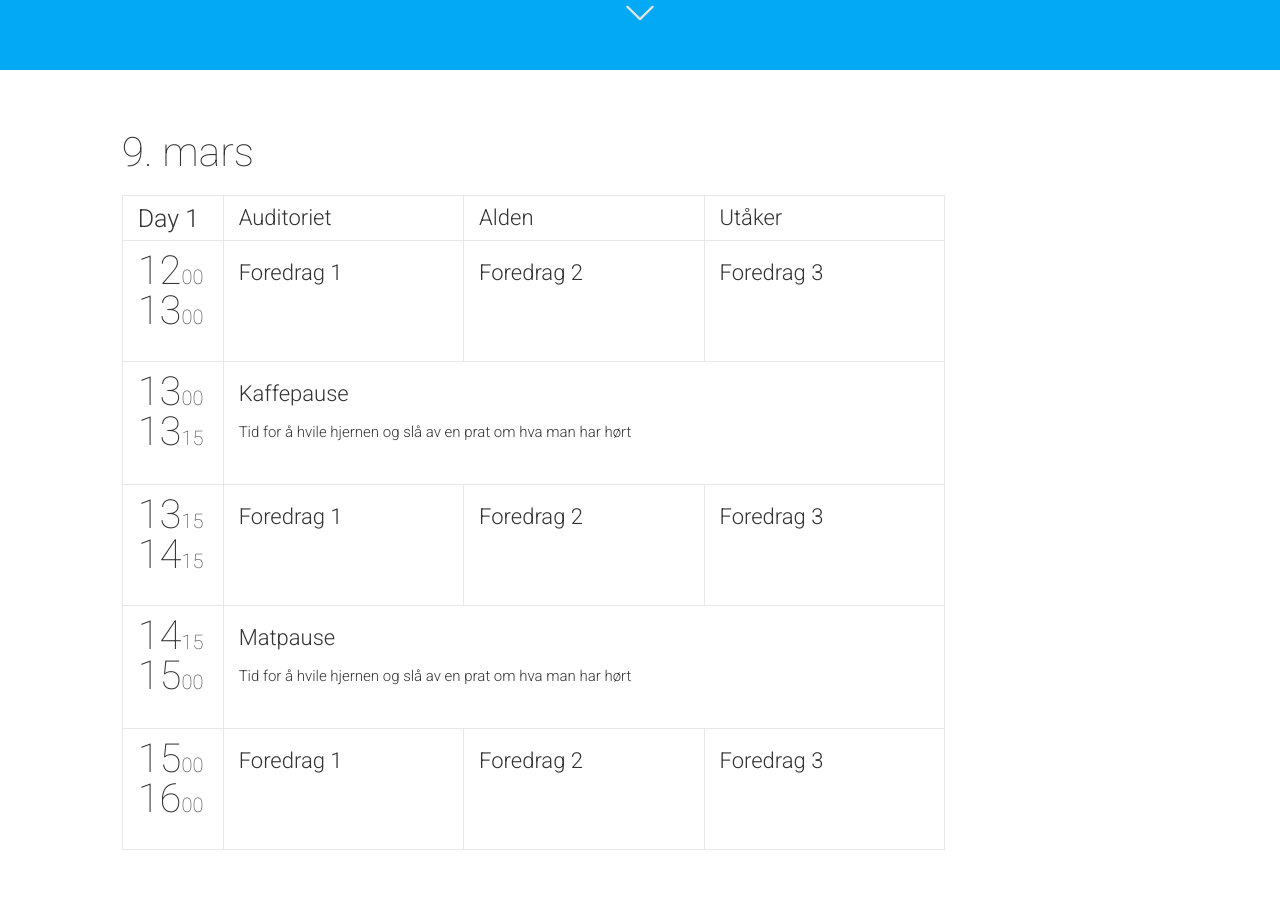
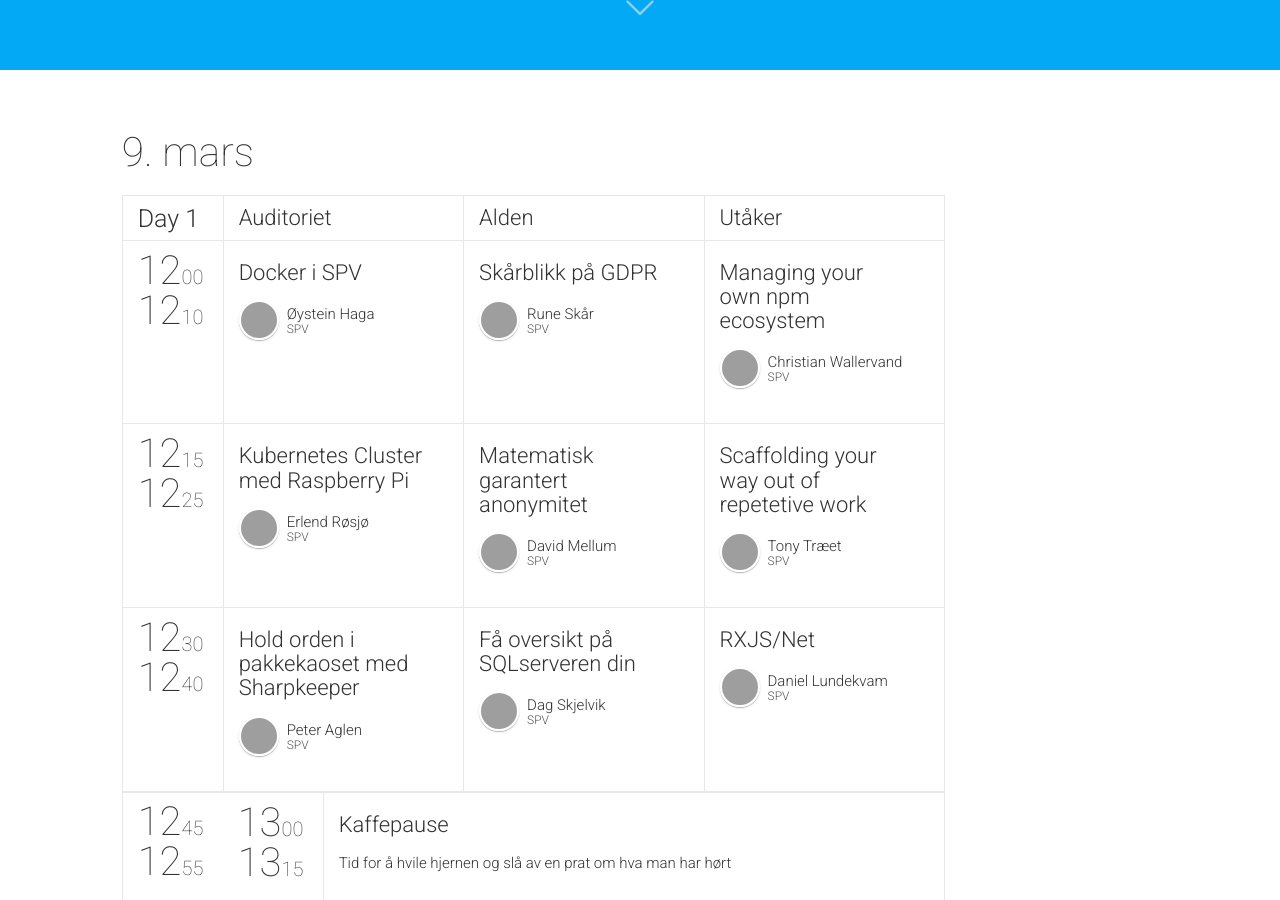
Before and after one commit to SparebankenVest/plask, a Jekyll site: the page built from index.html, in a window 1280 px wide and 900 px high, scrolled down 830 px. Built offline with Jekyll 4.4.1, drawn with Linux system fonts in a browser that asks for light colours; nearby versions of some CDN libraries; comment, search, counter and statistics services are not loaded; some of the changed text lies outside the part shown; grey boxes are pictures that could not be loaded.

Commit message:
Add extra speekers sessions and schedule

```diff
--- a/_data/schedule.yml
+++ b/_data/schedule.yml
@@ -8,8 +8,23 @@
   timeslots:
     - {
     	startTime: "12:00",
-    	endTime: "13:00",
+    	endTime: "12:10",
     	sessionIds: [001, 002, 003]
+    }
+    - {
+    	startTime: "12:15",
+    	endTime: "12:25",
+    	sessionIds: [004, 005, 006]
+    }
+    - {
+    	startTime: "12:30",
+    	endTime: "12:40",
+    	sessionIds: [007, 008, 009]
+    }
+    - {
+    	startTime: "12:45",
+    	endTime: "12:55",
+    	sessionIds: [010, 011, 012]
     }
     - {
         startTime: "13:00",
--- a/_data/sessions.yml
+++ b/_data/sessions.yml
@@ -12,19 +12,59 @@
   description: "Tid for å hvile hjernen og slå av en prat om hva man har hørt"
 -
   id: 001
-  title: "Foredrag 1"
-  description: "Beskrivelse"
+  title: "Docker i SPV"
+  description: "Rask intro om docker. Vise eksempel på hva vi kan gjøre i spv for å dra nytte av denne teknologien"
   subtype: lightningtalk
-  speakers: [3, 6]
+  speakers: [1]
 -
   id: 002
-  title: "Foredrag 2"
-  description: "Beskrivelse"
+  title: "Skårblikk på GDPR"
+  description: "I følge www.gdprcountdownclock.com er det nå 106dager 11timer 26minutter og 04sekunder til den magiske GDPR datoen... men hva betyr det egentlig..?
+  The EU General Data Protection Regulation (GDPR) replaces the Data Protection Directive 95/46/EC and was designed to harmonize data privacy laws across Euro... bla bla bla bla
+
+  (Ble utfordret at Ingrid til å gi mitt skråblikk på GDPR....)"
   subtype: lightningtalk
-  speakers: [3, 6]
+  speakers: [2]
 -
   id: 003
-  title: "Foredrag 3"
-  description: "Beskrivelse"
+  title: "Managing your own npm ecosystem"
+  description: "Deling av kode er like viktig som det er vanskelig og npm er et flott verktøy for å kunne oppnå deling med andre personer i verden eller i ditt selskap.
+I løpet av denne lyntalen vil jeg dele erfaringer og det jeg mener er best practice rundt hvordan man bør jobbe med et økosystem av npm-pakker."
   subtype: lightningtalk
-  speakers: [3, 6]
+  speakers: [3]
+-
+  id: 004
+  title: "Kubernetes Cluster med Raspberry Pi"
+  description: "Kubernetes-cluster med Raspberry Pi show and tell"
+  subtype: lightningtalk
+  speakers: [4]
+-
+  id: 005
+  title: "Matematisk garantert anonymitet"
+  description: ""
+  subtype: lightningtalk
+  speakers: [5]
+-
+  id: 006
+  title: "Scaffolding your way out of repetetive work"
+  description: "Hvordan scaffolding øker produktivitet"
+  subtype: lightningtalk
+  speakers: [6]
+-
+  id: 007
+  title: "Hold orden i pakkekaoset med Sharpkeeper"
+  description: "SharpKeeper benytter API'ene til GitHub Og NuGet for å lage en oversikt av hvilke NuGet-pakker som er brukt hvor, og i hvilke versjoner. På toppen ligger et enkelt brukergrensesnitt for å søke blant prosjekter og pakker, og for å visualisere versjonskonflikter, bruk av svartelistede pakker og annet. I tillegg kan SharpKeeper benyttes for kjapp og enkel oppdatering av pakker."
+  subtype: lightningtalk
+  speakers: [7]
+-
+  id: 008
+  title: "Få oversikt på SQLserveren din"
+  description: "Vi ser på hvordan vi med helt vanlige SQL spørringer kan få oversikt over innhold og tilstand på SQL Server."
+  subtype: lightningtalk
+  speakers: [8]
+-
+  id: 009
+  title: "RXJS/Net"
+  description: "Rx - reactive extensions. Hva er det? Hva kan det hjelpe oss med? Etc."
+  subtype: lightningtalk
+  speakers: [9]
--- /dev/null
+++ b/_data/speakers.yml
@@ -0,0 +1,72 @@
+-
+  id: 1
+  name: "Øystein"
+  surname: "Haga"
+  company: "SPV"
+  title: ""
+  bio: ""
+  rockstar: true
+-
+  id: 2
+  name: "Rune"
+  surname: "Skår"
+  company: "SPV"
+  title: ""
+  bio: ""
+  rockstar: true
+-
+  id: 3
+  name: "Christian"
+  surname: "Wallervand"
+  company: "SPV"
+  title: ""
+  bio: ""
+  rockstar: true
+-
+  id: 4
+  name: "Erlend"
+  surname: "Røsjø"
+  company: "SPV"
+  title: ""
+  bio: ""
+  rockstar: true
+-
+  id: 5
+  name: "David"
+  surname: "Mellum"
+  company: "SPV"
+  title: ""
+  bio: ""
+  rockstar: true
+-
+  id: 6
+  name: "Tony"
+  surname: "Træet"
+  company: "SPV"
+  title: ""
+  bio: ""
+  rockstar: true
+-
+  id: 7
+  name: "Peter"
+  surname: "Aglen"
+  company: "SPV"
+  title: ""
+  bio: ""
+  rockstar: true
+-
+  id: 8
+  name: "Dag"
+  surname: "Skjelvik"
+  company: "SPV"
+  title: ""
+  bio: ""
+  rockstar: true
+-
+  id: 9
+  name: "Daniel"
+  surname: "Lundekvam"
+  company: "SPV"
+  title: ""
+  bio: ""
+  rockstar: true
```
